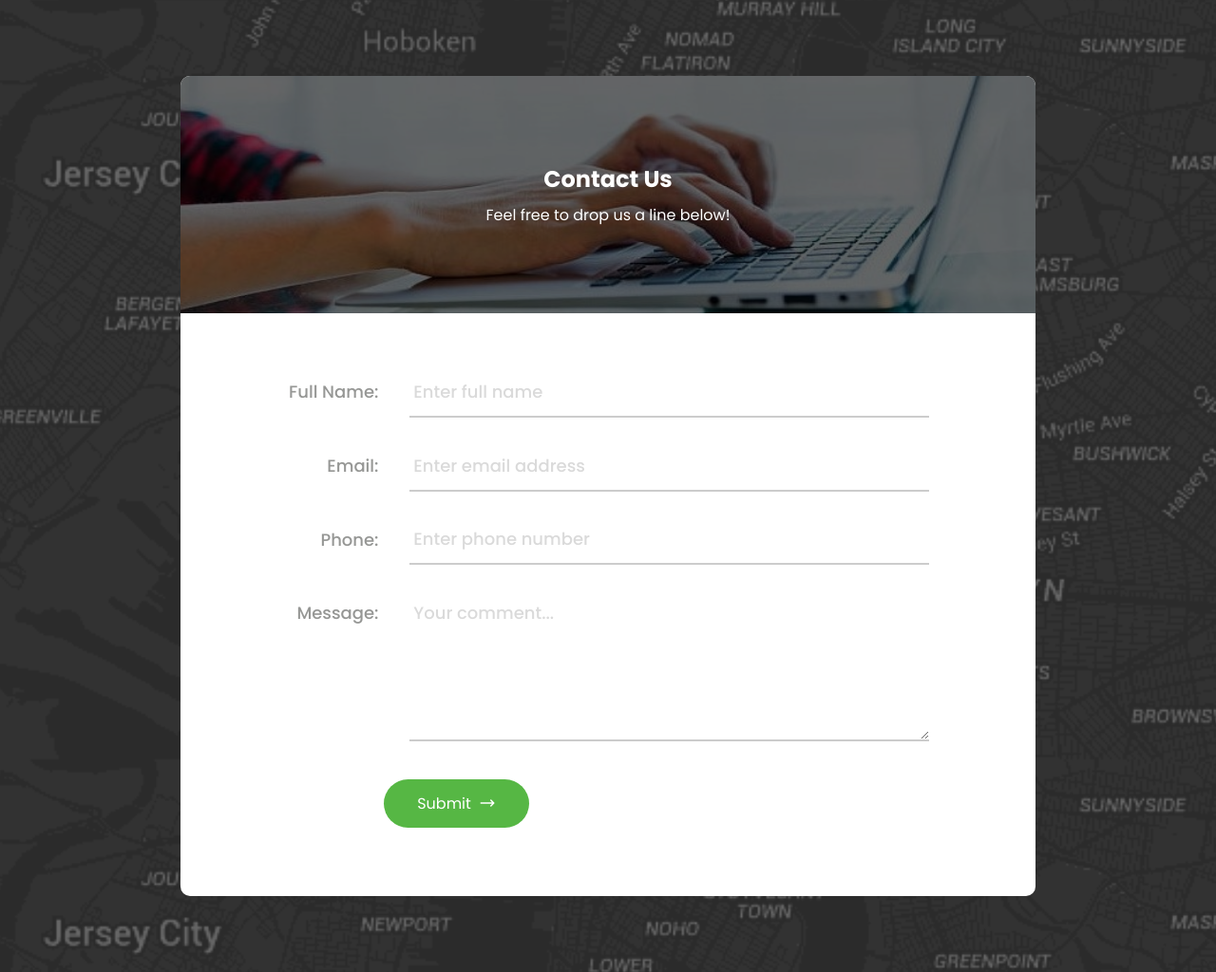
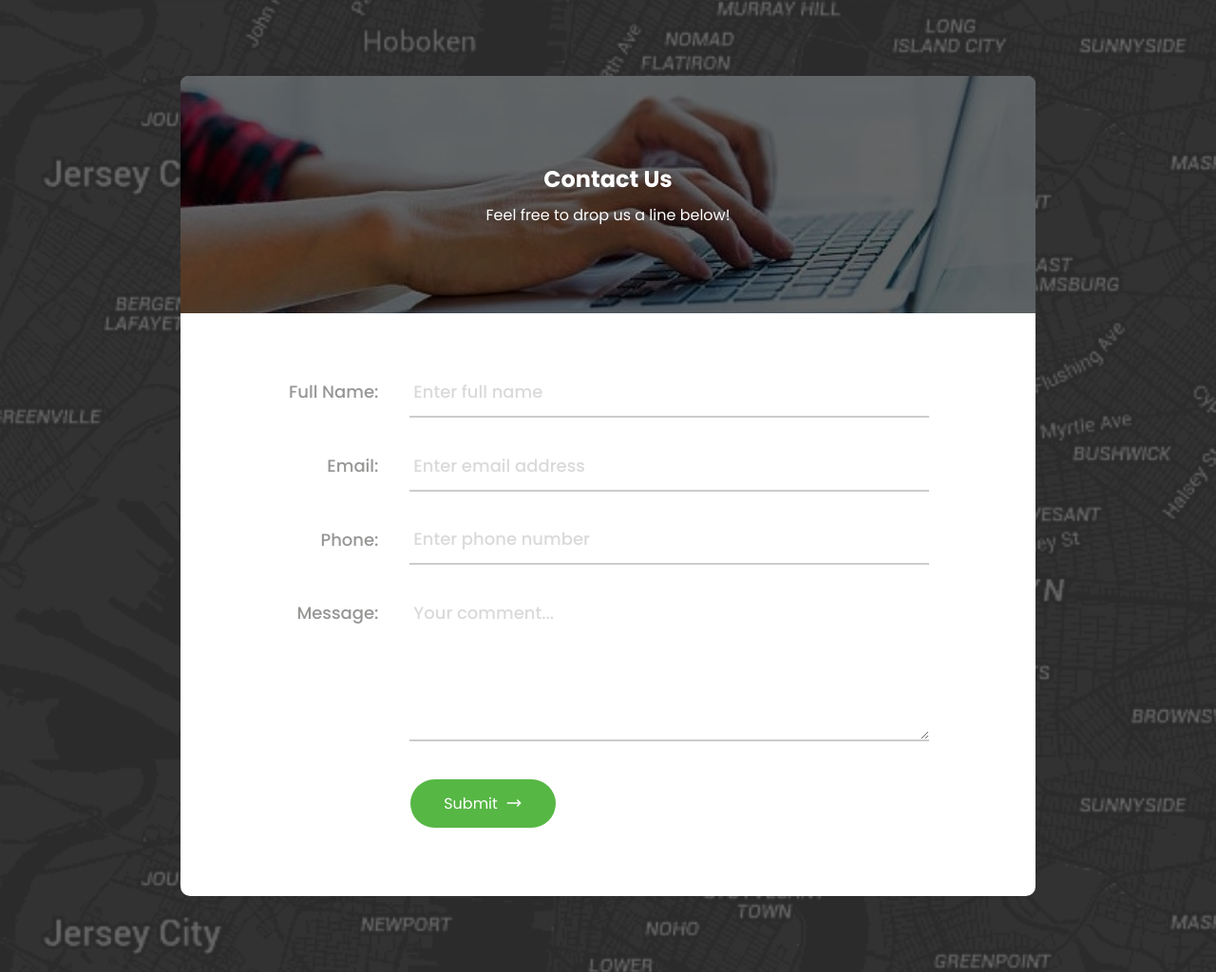
Before and after one commit to Ghidyon/contact-form, a plain HTML site: page index.html in a window 1280 px wide. Shown: the whole page at 95% size. Drawn offline with Linux system fonts and the light colour scheme.

Commit message:
fixed alignment

```diff
--- a/style.css
+++ b/style.css
@@ -37,7 +37,8 @@ form header img {
     width: 100%;
     height: 100%;
     filter: brightness(40%);
-    border-radius: 10px 10px 0 0;
+    border-radius: 8px 8px 0 0;
+    object-fit: cover;
 }
 
 form header .heading {
@@ -97,7 +98,7 @@ form .fields > .input-group textarea::placeholder {
 
 form button {
     margin-top: 1rem;
-    margin-left: 102px;
+    margin-left: 130px;
     display: inline-flex;
     align-items: center;
     padding: .8rem 2.2rem;
```
